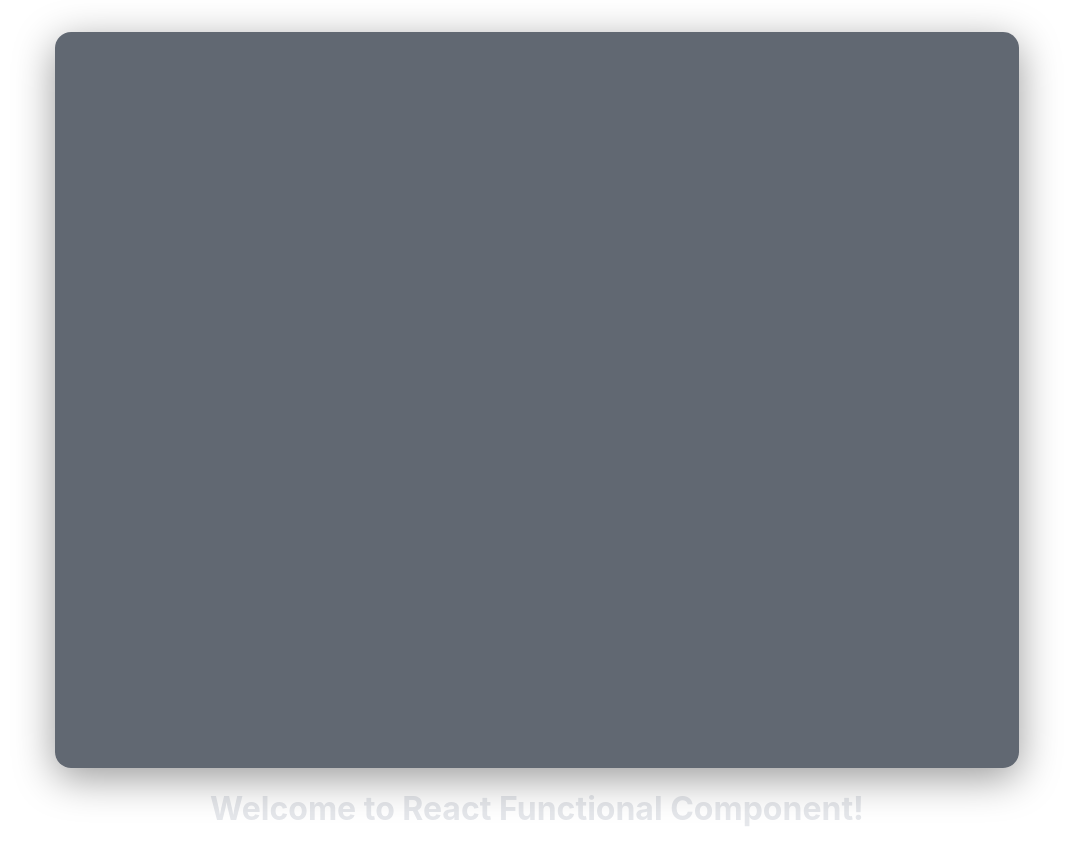
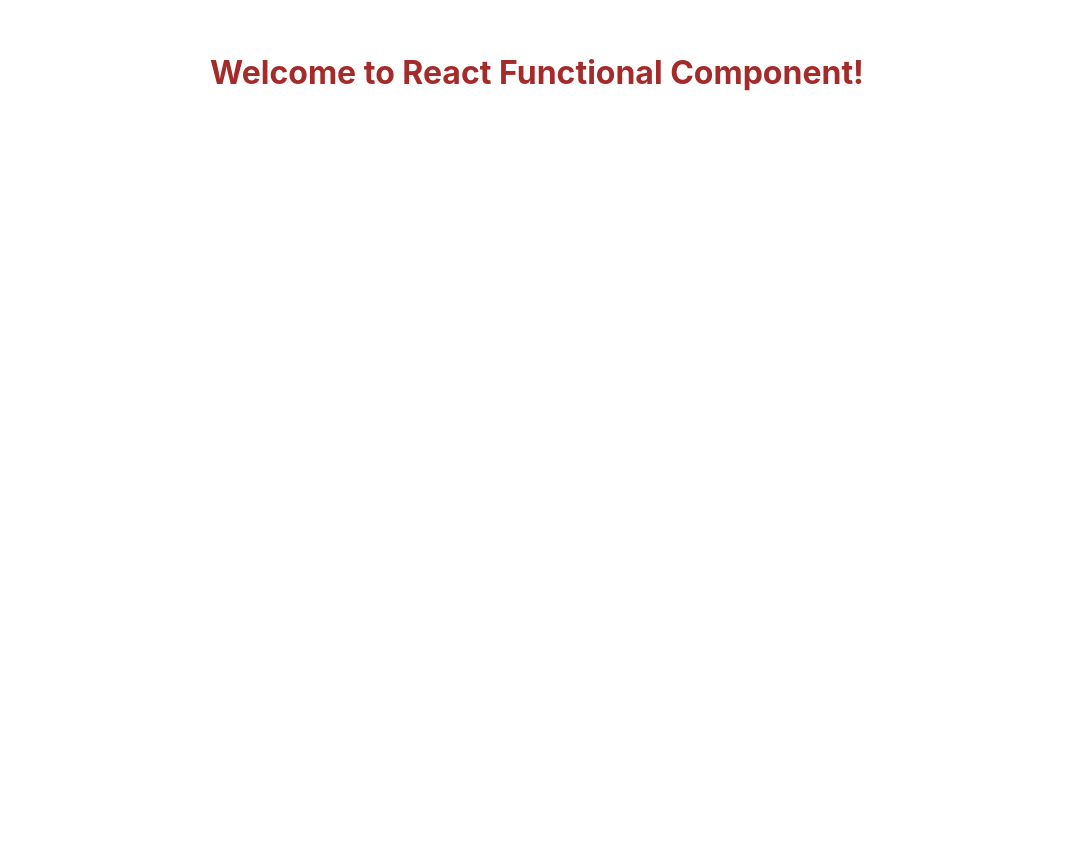
Before and after one commit to Vaibhav-S-Gowda/Web-Development-Experiments, a React (Create React App) app in the folder Unit 3/core-react/: page / in a window 1280 px wide. Shown: the top 864 px of the page, without its empty margins (103-1176 px from the left). After the commit the page ends 800 px from the top, so only its background shows below. Built offline with nearby package versions, Linux system fonts and the light colour scheme.

Commit message:
made some minor changes

```diff
--- a/Unit 3/core-react/src/index.css
+++ b/Unit 3/core-react/src/index.css
@@ -6,7 +6,7 @@ body {
   color: azure;
   background-size: cover;
   height: max-content;
-  color: #e5e7eb;
+  color: brown;
 
   -webkit-font-smoothing: antialiased;
 }
@@ -16,84 +16,3 @@ body {
   text-align: center;
   padding: 2rem;
 }
-
-/* Logo Styling */
-.App-logo {
-  height: 120px;
-  transition: transform 0.4s ease, filter 0.4s ease;
-  filter: drop-shadow(0 8px 20px rgba(0, 0, 0, 0.3));
-}
-
-.App-logo:hover {
-  transform: scale(1.05) rotate(5deg);
-  filter: drop-shadow(0 12px 30px rgba(0, 0, 0, 0.5));
-}
-
-/* Controlled Animation */
-@media (prefers-reduced-motion: no-preference) {
-  .App-logo {
-    animation: App-logo-spin infinite 25s linear;
-  }
-}
-
-/* Header Section */
-.App-header {
-  background: rgba(31, 41, 55, 0.7);
-  backdrop-filter: blur(12px);
-  border-radius: 16px;
-  padding: 3rem 2rem;
-  margin: auto;
-  max-width: 900px;
-  min-height: 80vh;
-
-  display: flex;
-  flex-direction: column;
-  align-items: center;
-  justify-content: center;
-
-  box-shadow: 0 10px 40px rgba(0, 0, 0, 0.4);
-}
-
-/* Headline Text */
-.App-header h1 {
-  font-size: 2.5rem;
-  font-weight: 600;
-  margin-bottom: 1rem;
-  letter-spacing: -0.5px;
-}
-
-/* Supporting Text */
-.App-header p {
-  font-size: 1.1rem;
-  color: #9ca3af;
-  max-width: 600px;
-  line-height: 1.6;
-}
-
-/* Links / Buttons */
-.App-link {
-  margin-top: 1.5rem;
-  display: inline-block;
-  padding: 0.7rem 1.4rem;
-  border-radius: 8px;
-  background: linear-gradient(135deg, #3b82f6, #6366f1);
-  color: white;
-  font-weight: 500;
-  text-decoration: none;
-  transition: all 0.3s ease;
-}
-
-.App-link:hover {
-  transform: translateY(-2px);
-  box-shadow: 0 6px 20px rgba(99, 102, 241, 0.4);
-}
-
-/* Animation Keyframes */
-@keyframes App-logo-spin {
-  from {
-    transform: rotate(0deg);
-  }
-  to {
-    transform: rotate(360deg);
-  }
-}
```
